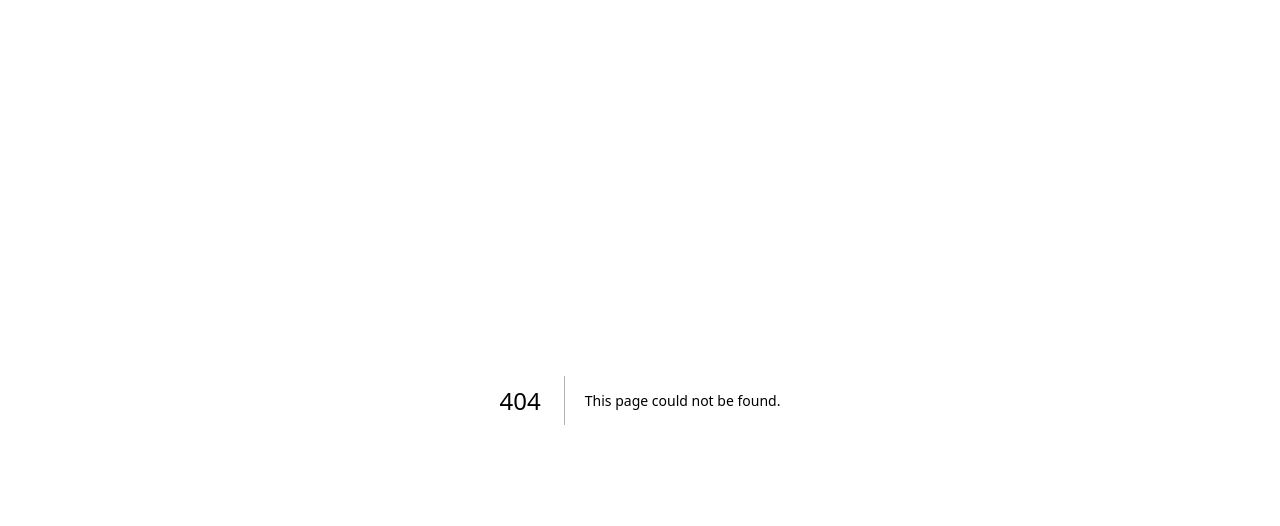
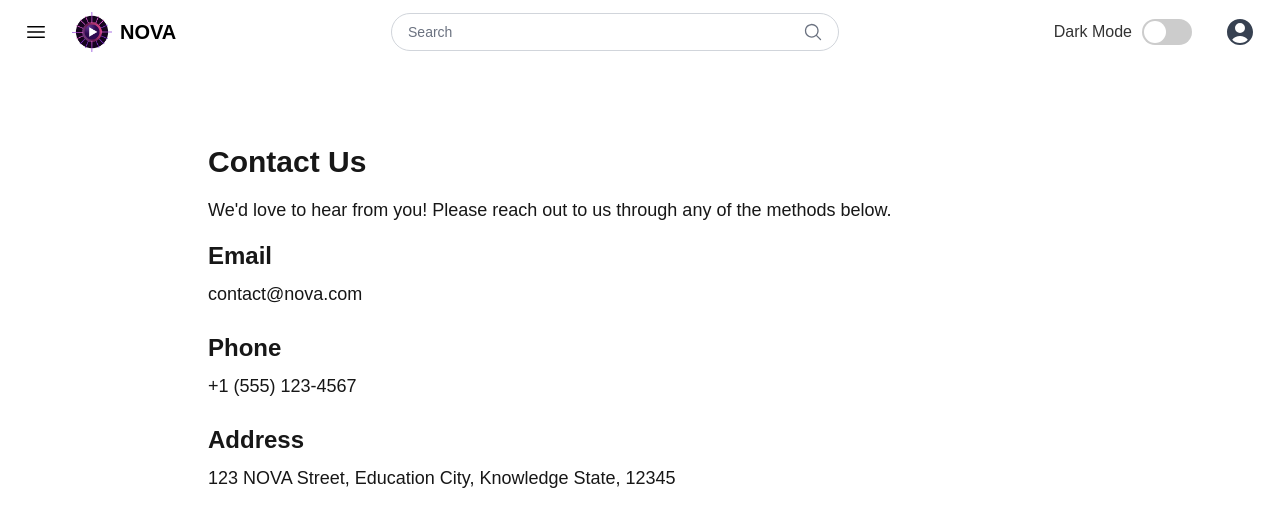
Before and after one commit to QuantumCubed/NOVA, a Next.js app in the folder nova-ui/: page /contact in a window 1280 px wide. Before the commit this address had no page. Shown: the top 526 px of the page. Built offline with nearby package versions, Linux system fonts and the light colour scheme.

Commit message:
added two pages from the sidebar

```diff
--- /dev/null
+++ b/nova-ui/src/app/about/page.tsx
@@ -0,0 +1,23 @@
+// src/app/about/page.tsx
+
+"use client"; // Marks this as a Client Component
+
+import React from "react";
+import Header from "../components/Header"; // Adjust the import path as necessary
+
+const AboutPage: React.FC = () => {
+  return (
+    <div>
+      <Header />
+      <main className="p-4 mt-16 ml-48">
+        <h1 className="text-3xl font-bold mb-4">About NOVA</h1>
+        <p className="text-lg">
+          Welcome to NOVA, your go-to platform for educational videos. Our mission is to provide high-quality content to learners worldwide.
+        </p>
+        {/* Add more content as needed */}
+      </main>
+    </div>
+  );
+};
+
+export default AboutPage;
--- a/nova-ui/src/app/components/Sidebar.tsx
+++ b/nova-ui/src/app/components/Sidebar.tsx
@@ -1,128 +1,3 @@
-// // src/app/components/Sidebar.tsx
-// "use client"; // Marks this as a Client Component
-
-// import React, { useEffect } from "react";
-// import Link from "next/link";
-// import { usePathname } from "next/navigation";
-// import FocusTrap from "focus-trap-react";
-
-// // Importing Heroicons for navigation
-// import {
-//   HomeIcon,
-//   InformationCircleIcon,
-//   Cog6ToothIcon,
-//   EnvelopeIcon,
-// } from "@heroicons/react/24/outline"; // Using outline icons for better visual
-
-// interface SidebarProps {
-//   isOpen: boolean;
-//   onClose: () => void;
-// }
-
-// interface NavLink {
-//   href: string;
-//   label: string;
-//   icon: React.ReactElement;
-// }
-
-// const Sidebar: React.FC<SidebarProps> = ({ isOpen, onClose }) => {
-//   const pathname = usePathname(); // Get current path
-
-//   const links: NavLink[] = [
-//     {
-//       href: "/",
-//       label: "Home",
-//       icon: <HomeIcon className="w-6 h-6" />,
-//     },
-//     {
-//       href: "/about",
-//       label: "About",
-//       icon: <InformationCircleIcon className="w-6 h-6" />,
-//     },
-//     {
-//       href: "/services",
-//       label: "Services",
-//       icon: <Cog6ToothIcon className="w-6 h-6" />,
-//     },
-//     {
-//       href: "/contact",
-//       label: "Contact",
-//       icon: <EnvelopeIcon className="w-6 h-6" />,
-//     },
-//   ];
-
-//   // Handle Escape key to close sidebar
-//   useEffect(() => {
-//     const handleEscape = (event: KeyboardEvent) => {
-//       if (event.key === "Escape" && isOpen) {
-//         onClose();
-//       }
-//     };
-//     document.addEventListener("keydown", handleEscape);
-//     return () => {
-//       document.removeEventListener("keydown", handleEscape);
-//     };
-//   }, [isOpen, onClose]);
-
-//   if (!isOpen) return null;
-
-//   return (
-//     <FocusTrap active={isOpen}>
-//       <div className="relative">
-//         {/* Overlay */}
-//         <div
-//           className="fixed inset-0 bg-black bg-opacity-50 z-40 transition-opacity duration-300"
-//           onClick={onClose}
-//           aria-hidden="true"
-//         ></div>
-
-//         {/* Sidebar */}
-//         <div
-//           className={`fixed top-16 left-0 w-48 bg-white dark:bg-[#1a1a1a] dark:text-[#f4f4f4] shadow-lg h-full z-50 transform ${
-//             isOpen ? "translate-x-0" : "-translate-x-full" /* Fully hide when closed */
-//           } transition-transform duration-300 ease-in-out rounded-tr-lg rounded-br-lg`}
-//           aria-label="Sidebar Navigation"
-//         >
-//           {/* Navigation Links */}
-//           <nav className="mt-10">
-//             <ul className="space-y-6 px-6">
-//               {links.map((link) => (
-//                 <li key={link.href}>
-//                   <Link
-//                     href={link.href}
-//                     className={`flex flex-col items-center text-gray-700 dark:text-[#f4f4f4] hover:text-blue-500 dark:hover:text-blue-400 transition-colors duration-200 ${
-//                       pathname === link.href
-//                         ? "font-semibold text-blue-500 dark:text-blue-400"
-//                         : ""
-//                     }`}
-//                   >
-//                     {link.icon}
-//                     <span className="mt-1 text-sm">{link.label}</span>
-//                   </Link>
-//                 </li>
-//               ))}
-//             </ul>
-//           </nav>
-//         </div>
-//       </div>
-//     </FocusTrap>
-//   );
-// };
-
-// export default Sidebar;
-
-
-
-
-
-
-
-
-
-
-
-
-
 // src/app/components/Sidebar.tsx
 "use client"; // Marks this as a Client Component
 
@@ -135,9 +10,8 @@ import FocusTrap from "focus-trap-react";
 import {
   HomeIcon,
   InformationCircleIcon,
-  Cog6ToothIcon,
   EnvelopeIcon,
-} from "@heroicons/react/24/outline"; // Using outline icons for better visual
+} from "@heroicons/react/24/outline";
 
 interface SidebarProps {
   isOpen: boolean;
@@ -155,22 +29,17 @@ const Sidebar: React.FC<SidebarProps> = ({ isOpen, onClose }) => {
 
   const links: NavLink[] = [
     {
-      href: "/",
+      href: "/", // Home page
       label: "Home",
       icon: <HomeIcon className="w-6 h-6" />,
     },
     {
-      href: "/about",
+      href: "/about", // About page
       label: "About",
       icon: <InformationCircleIcon className="w-6 h-6" />,
     },
     {
-      href: "/services",
-      label: "Services",
-      icon: <Cog6ToothIcon className="w-6 h-6" />,
-    },
-    {
-      href: "/contact",
+      href: "/contact", // Contact page
       label: "Contact",
       icon: <EnvelopeIcon className="w-6 h-6" />,
     },
@@ -204,7 +73,7 @@ const Sidebar: React.FC<SidebarProps> = ({ isOpen, onClose }) => {
         {/* Sidebar */}
         <div
           className={`fixed top-16 left-0 w-48 bg-white dark:bg-black dark:text-[#f4f4f4] shadow-lg h-full z-50 transform ${
-            isOpen ? "translate-x-0" : "-translate-x-full" /* Fully hide when closed */
+            isOpen ? "translate-x-0" : "-translate-x-full"
           } transition-transform duration-300 ease-in-out rounded-tr-lg rounded-br-lg`}
           aria-label="Sidebar Navigation"
         >
@@ -220,6 +89,7 @@ const Sidebar: React.FC<SidebarProps> = ({ isOpen, onClose }) => {
                         ? "font-semibold text-blue-500 dark:text-blue-400"
                         : ""
                     }`}
+                    onClick={onClose} // Close sidebar on link click
                   >
                     {link.icon}
                     <span className="mt-1 text-sm">{link.label}</span>
--- /dev/null
+++ b/nova-ui/src/app/contact/page.tsx
@@ -0,0 +1,37 @@
+// src/app/contact/page.tsx
+
+"use client"; // Marks this as a Client Component
+
+import React from "react";
+import Header from "../components/Header"; // Adjust the import path as necessary
+
+const ContactPage: React.FC = () => {
+  return (
+    <div>
+      <Header />
+      <main className="p-4 mt-16 ml-48">
+        <h1 className="text-3xl font-bold mb-4">Contact Us</h1>
+        <p className="text-lg mb-4">
+          We'd love to hear from you! Please reach out to us through any of the methods below.
+        </p>
+        <div className="space-y-6">
+          <div>
+            <h2 className="text-2xl font-semibold mb-2">Email</h2>
+            <p className="text-lg">contact@nova.com</p>
+          </div>
+          <div>
+            <h2 className="text-2xl font-semibold mb-2">Phone</h2>
+            <p className="text-lg">+1 (555) 123-4567</p>
+          </div>
+          <div>
+            <h2 className="text-2xl font-semibold mb-2">Address</h2>
+            <p className="text-lg">123 NOVA Street, Education City, Knowledge State, 12345</p>
+          </div>
+        </div>
+        {/* Optional: Add a contact form or additional information */}
+      </main>
+    </div>
+  );
+};
+
+export default ContactPage;
```
